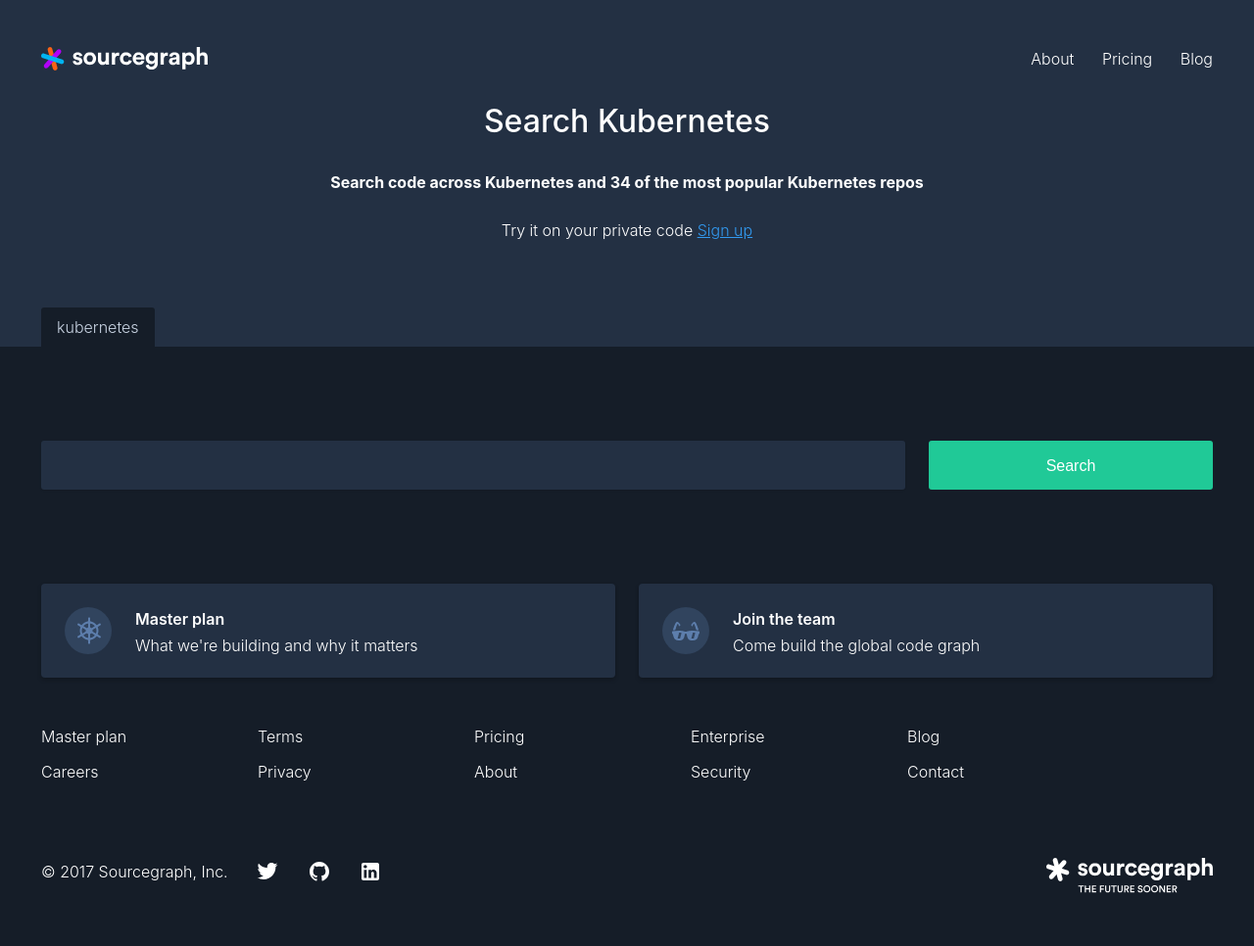
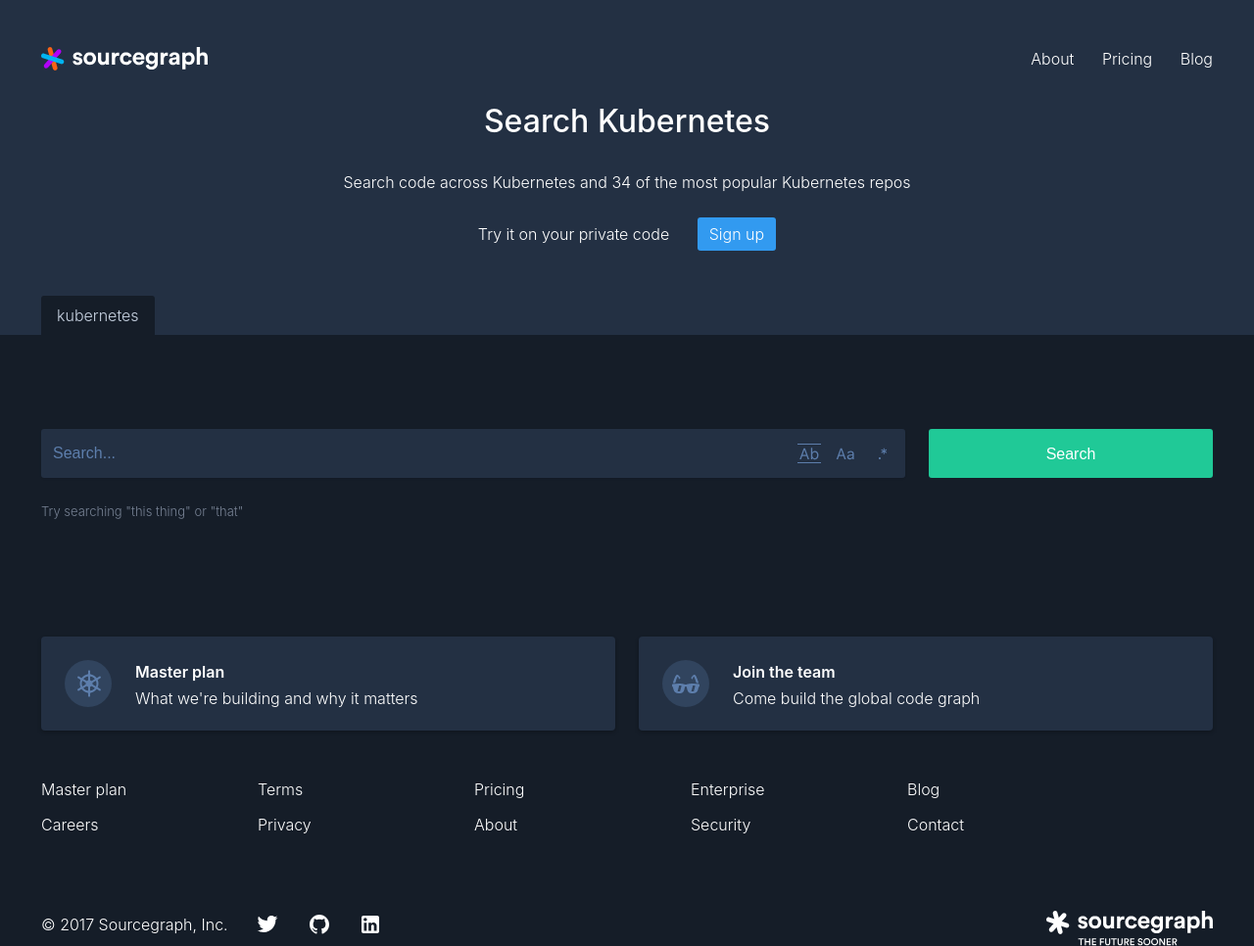
Before and after one commit to hdrhbbu1/sourcegraph.github.io, a Jekyll site: the page built from in/search/kubernetes.md, in a window 1280 px wide. Shown: the whole page at 98% size. Built offline with Jekyll 4.4.1, drawn with Linux system fonts in a browser that asks for light colours; before the commit the page ends 912 px from its top, so only the background shows below that.

Commit message:
latest search page

```diff
--- a/_layouts/search.html
+++ b/_layouts/search.html
@@ -20,9 +20,9 @@
                     </ul>
                 </div>
             </div>
-            <div class="centered cf markdown-header" style="padding-bottom: 46px">
+            <div class="centered cf markdown-header" style="padding-bottom: 26px">
                 <h1>{{page.title}}</h1>
-                <h3>{{page.subtitle}}</h3>
+                <span>{{page.subtitle}}</span>
                 <p class="header-call-to-action">{{page.callToActionTitle}} <a href="{{page.callToActionLink}}">{{page.callToActionText}}</a></p>
             </div>
             <div class="header-tabs container">
--- a/in/assets/style.css
+++ b/in/assets/style.css
@@ -578,7 +578,7 @@
     box-shadow: 0px 1px 2px rgba(0,0,0,0.1);
 }
 .search-input #search_box {
-    width: calc(100% - 100px);
+    width: calc(100% - 120px);
     height: 50px;
     line-height: 50px;
     font-size: 16px;
@@ -587,7 +587,21 @@
     outline: none;
     background: none;
     color: white;
+    vertical-align: top;
 }
+#search_box::-webkit-input-placeholder { /* Chrome/Opera/Safari */
+	color: #5D7EAC;
+}
+#search_box::-moz-placeholder { /* Firefox 19+ */
+	color: #5D7EAC;
+}
+#search_box:-ms-input-placeholder { /* IE 10+ */
+	color: #5D7EAC;
+}
+#search_box:-moz-placeholder { /* Firefox 18- */
+	color: #5D7EAC;
+}
+
 #search_submit {
     vertical-align: top;
     display: block;
@@ -610,6 +624,15 @@
 .header-call-to-action {
     display: block;
     margin-top: 24px;
+}
+.header-call-to-action a {
+    padding: 4px 12px;
+    border-radius: 3px;
+    color: white;
+    text-decoration: none;
+    background: #329AF0;
+    display:inline-block;
+    margin-left: 24px;
 }
 
 /* Welcome modal */
@@ -672,3 +695,69 @@
     font-size: 16px;
     line-height: 24px;
 }
+
+
+
+/* Search Checkboxes */
+.filters {
+    margin-top: 9px;
+    display: inline-block;
+}
+.filter-icon {
+    cursor: pointer;
+	width: 32px;
+	height: 32px;
+    display:inline-block;
+	padding: 0px;
+	border: none;
+	margin: 0px;
+	opacity: 1;
+	margin-left: 1px;
+    background: #5D7EAC !important;
+}
+.filter-icon.checked,
+.filter-icon:hover {
+	background: #C9D4E3 !important;
+}
+.filter-icon .inner-icon,
+.filter-icon:hover .inner-icon,
+.filter-icon .inner-icon {
+	background-color: #233043;
+	display: block;
+	width: 32px;
+	height: 32px;
+}
+.filter-icon.checked .inner-icon,
+.filter-icon.checked:hover .inner-icon,
+.filter-icon.checked .inner-icon,
+.filter-icon.checked:hover .inner-icon {
+	background: #31445E !important;
+}
+.filter-icon.whole-word .inner-icon,
+.filter-icon.whole-word:hover .inner-icon,
+.filter-icon.whole-word .inner-icon {
+	mask: url(images/word-match.svg) no-repeat center;
+	-webkit-mask: url(images/word-match.svg) no-repeat center;
+}
+.filter-icon.regex .inner-icon,
+.filter-icon.regex:hover .inner-icon,
+.filter-icon.regex .inner-icon {
+	mask: url(images/regex.svg) no-repeat center;
+	-webkit-mask: url(images/regex.svg) no-repeat center;
+}
+.filter-icon.case-sensitive .inner-icon,
+.filter-icon.case-sensitive:hover .inner-icon,
+.filter-icon.case-sensitive .inner-icon {
+	mask: url(images/case-sensitive.svg) no-repeat center;
+	-webkit-mask: url(images/case-sensitive.svg) no-repeat center;
+}
+.search-help {
+    color: #768193;
+    font-size: 13px;
+    height: 20px;
+    line-height: 20px;
+    margin-bottom: 24px;
+}
+.search-form {
+    margin-bottom: 20px;
+}
--- a/in/search/kubernetes.md
+++ b/in/search/kubernetes.md
@@ -7,15 +7,18 @@
 callToActionLink: /signup
 ---
 
-<form onsubmit="return post();" class="cf">
+<form onsubmit="return post();" class="cf search-form">
     <div class="search-input">
-        <input type="text" name="search" id="search_box" />
-        <div class="word-match filter-icon"><div class="inner-icon"></div></div>
-        <div class="case-sensitive filter-icon"><div class="inner-icon"></div></div>
-        <div class="regex filter-icon"><div class="inner-icon"></div></div>
+        <input type="text" name="search" id="search_box" placeholder="Search..." />
+        <div class="filters">
+            <div class="whole-word filter-icon"><div class="inner-icon"></div></div>
+            <div class="case-sensitive filter-icon"><div class="inner-icon"></div></div>
+            <div class="regex filter-icon"><div class="inner-icon"></div></div>
+        </div>
     </div>
     <input type="submit" value="Search" id="search_submit" />
 </form>
+<span class="search-help">Try searching &quot;this thing&quot; or &quot;that&quot;</span>
 
 <script type="text/javascript">
 
```
Also changed, not shown: 2 other files.
